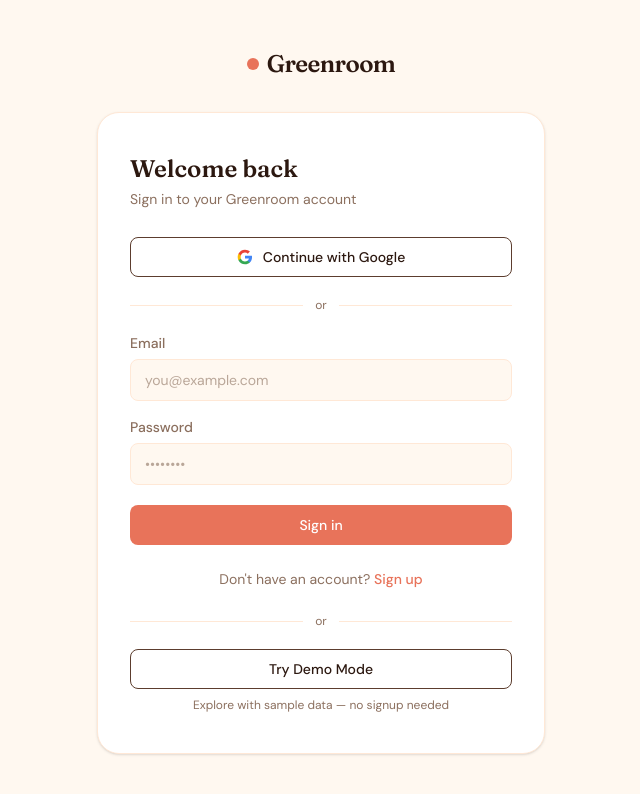
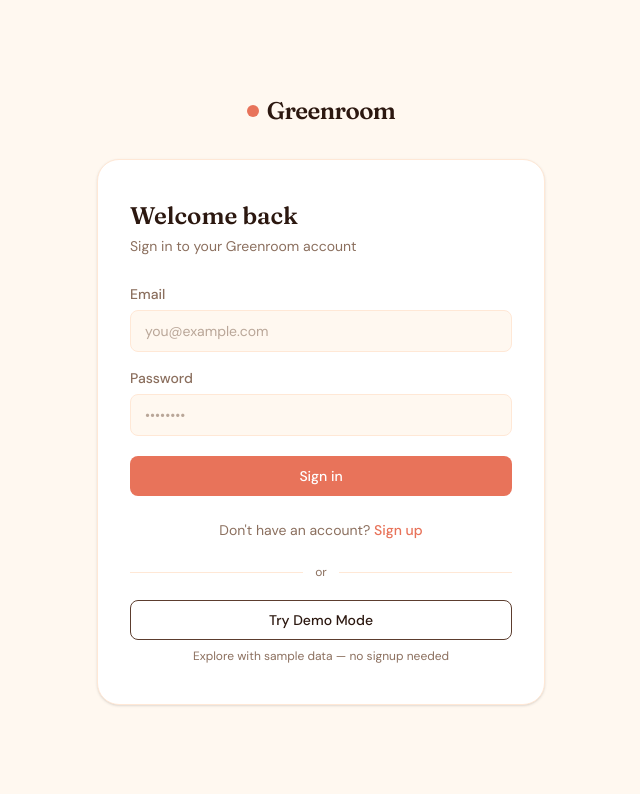
Before and after one commit to vivianconrad/greenroom-comedy, a Next.js app: page /login in a window 1280 px wide. Shown: the top 794 px of the page, without its empty margins (319-959 px from the left). Built offline with nearby package versions, Linux system fonts and the light colour scheme.

Commit message:
remove google auth for now

```diff
--- a/app/(auth)/login/page.jsx
+++ b/app/(auth)/login/page.jsx
@@ -3,7 +3,7 @@
 import { useState, useTransition } from 'react'
 import Link from 'next/link'
 import { login, loginAsDemo } from '@/lib/actions/auth'
-import { createClient } from '@/lib/supabase/client'
+// import { createClient } from '@/lib/supabase/client'
 import { Button } from '@/components/ui/button'
 import { Input } from '@/components/ui/input'
 import { isValidEmail } from '@/lib/utils'
@@ -34,7 +34,7 @@
 export default function LoginPage() {
   const [errors, setErrors] = useState({})
   const [isPending, startTransition] = useTransition()
-  const [oauthPending, setOauthPending] = useState(false)
+    // const [oauthPending, setOauthPending] = useState(false)
   const [demoPending, setDemoPending] = useState(false)
 
   function handleSubmit(e) {
@@ -54,20 +54,20 @@
     })
   }
 
-  async function handleGoogle() {
-    setOauthPending(true)
-    const supabase = createClient()
-    const { error } = await supabase.auth.signInWithOAuth({
-      provider: 'google',
-      options: {
-        redirectTo: `${window.location.origin}/auth/callback`,
-      },
-    })
-    if (error) {
-      setErrors({ form: error.message })
-      setOauthPending(false)
-    }
-  }
+  // async function handleGoogle() {
+  //   setOauthPending(true)
+  //   const supabase = createClient()
+  //   const { error } = await supabase.auth.signInWithOAuth({
+  //     provider: 'google',
+  //     options: {
+  //       redirectTo: `${window.location.origin}/auth/callback`,
+  //     },
+  //   })
+  //   if (error) {
+  //     setErrors({ form: error.message })
+  //     setOauthPending(false)
+  //   }
+  // }
 
   async function handleDemo() {
     setDemoPending(true)
@@ -89,8 +89,8 @@
         </p>
       </div>
 
-      {/* Google OAuth */}
-      <Button
+      {/* TODO: Re-enable Google OAuth once the provider is configured in Supabase */}
+      {/* <Button
         type="button"
         variant="secondary"
         size="md"
@@ -109,7 +109,7 @@
         <div className="relative flex justify-center">
           <span className="bg-white px-3 text-xs text-soft font-body">or</span>
         </div>
-      </div>
+      </div> */}
 
       {/* Email / password form */}
       <form onSubmit={handleSubmit} className="flex flex-col gap-4" noValidate>
```
